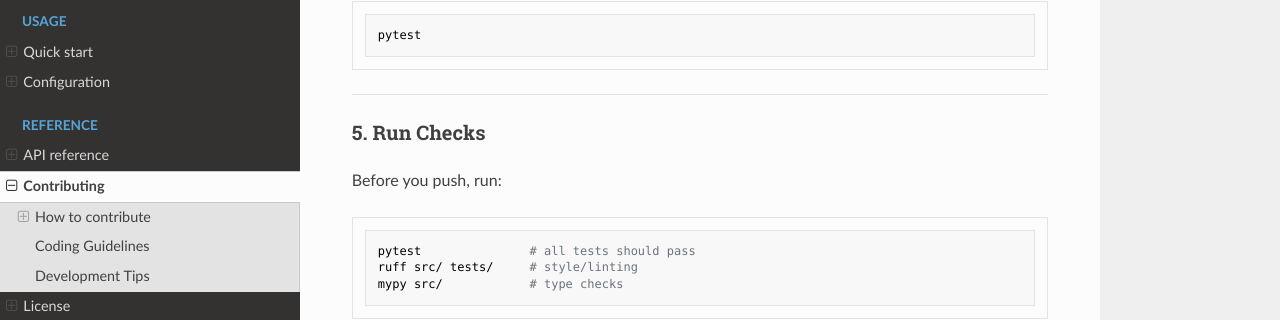
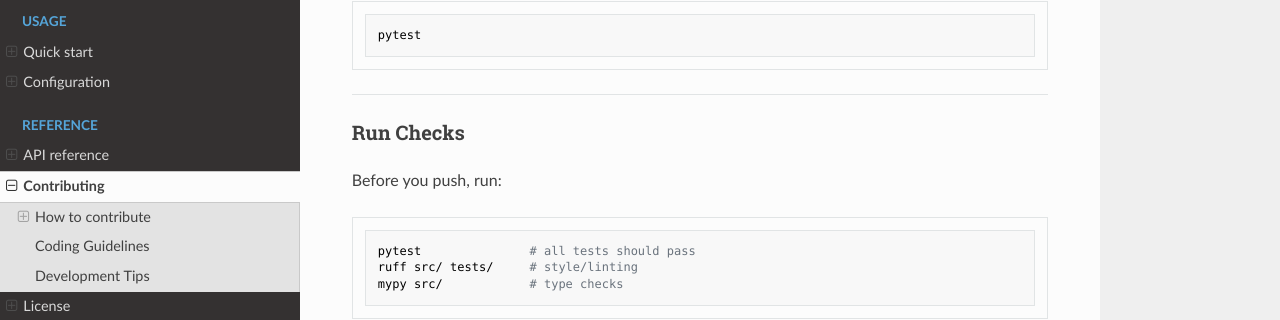
Before and after one commit to spedr/pytest-tzshift, an MkDocs documentation site: the page built from docs/contributing.md, in a window 1280 px wide and 900 px high, scrolled down 1306 px. Shown: the part 141-461 px from the top of the window. Built offline with MkDocs 1.6.1, drawn with Linux system fonts in a browser that asks for light colours; nearby versions of some CDN libraries.

Commit message:
Update contributing.md

```diff
--- a/docs/contributing.md
+++ b/docs/contributing.md
@@ -63,7 +63,7 @@ pytest
 
 ---
 
-### 5. Run Checks
+### Run Checks
 
 Before you push, run:
 
```
